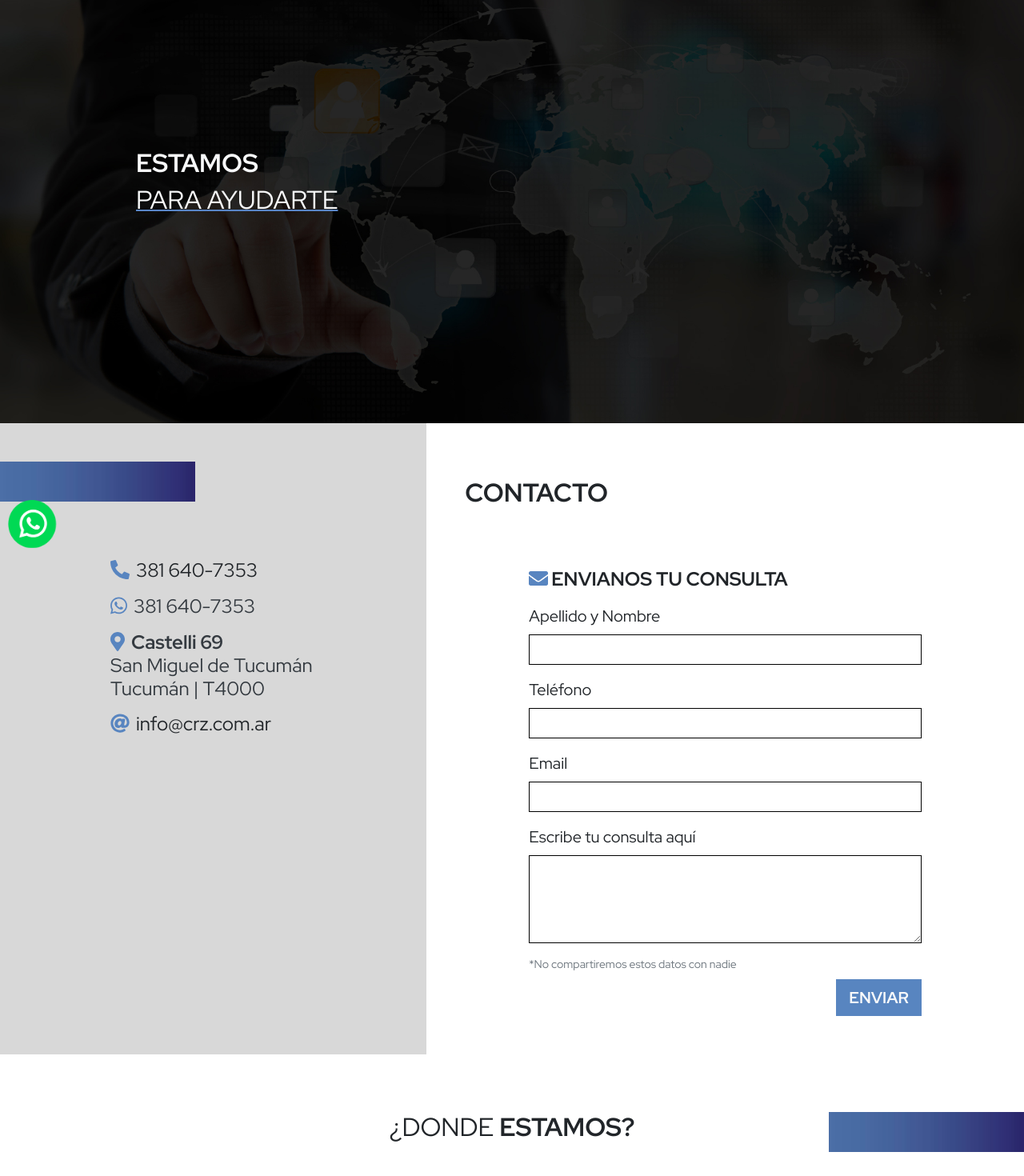
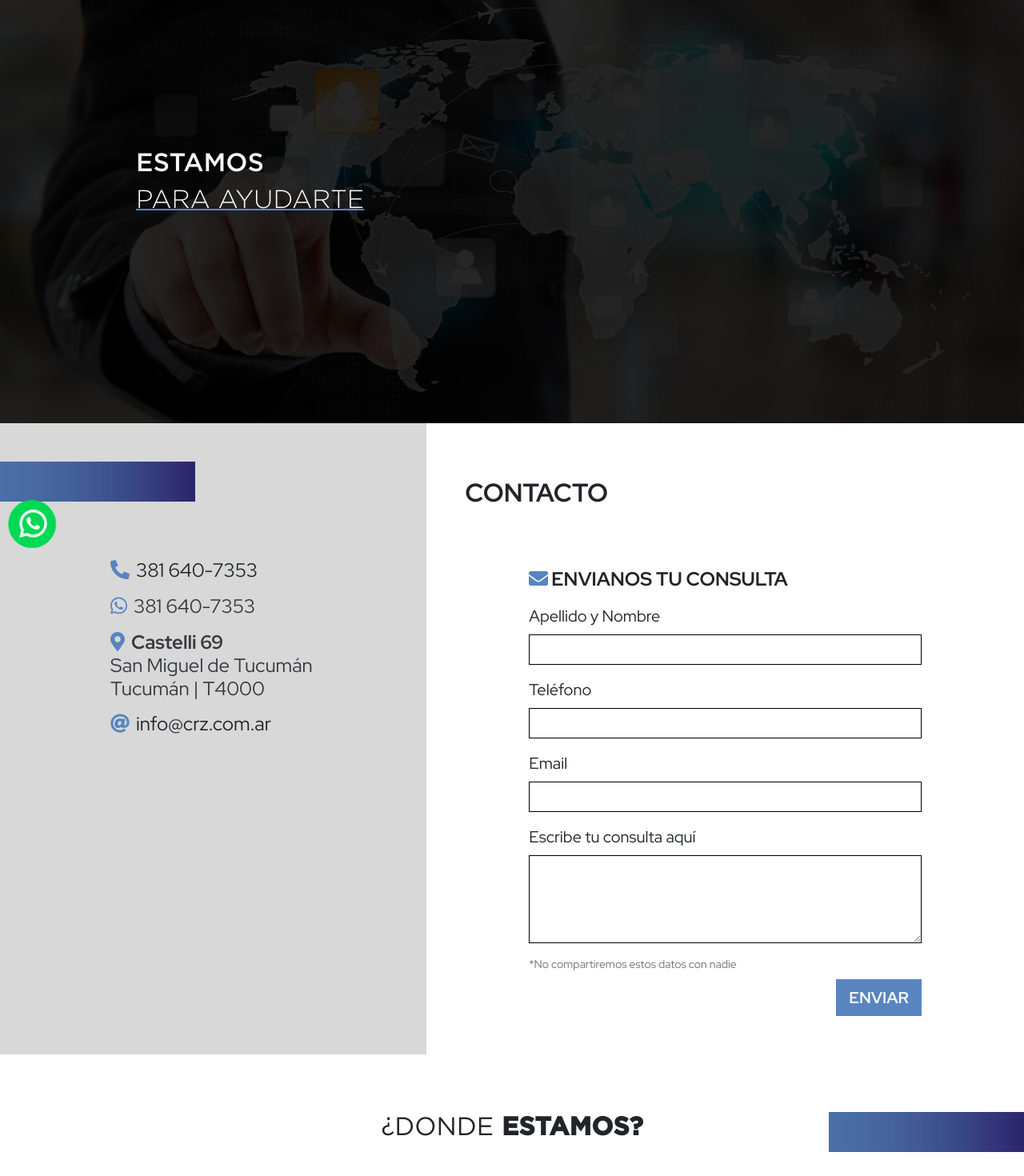
Before and after one commit to patriciodfernandez/carloszelarayan, a React (Create React App) app: page /contacto in a window 1280 px wide. Shown: the part 105-1575 px from the top of the page at 80% size. Built offline with nearby package versions, Linux system fonts and the light colour scheme.

Commit message:
fuentes, se me apaga la compu, fata!

```diff
--- a/src/App.css
+++ b/src/App.css
@@ -57,6 +57,15 @@ html{
 /* FUENTES */
 .gothambold {
   font-family: "Gotham Bold";
+}
+.gothambook{
+  font-family: "Gotham Book";
+}
+.gothamlight{
+  font-family: "Gotham Light";
+}
+.gothammedium{
+  font-family: "Gotham Medium";
 }
 @font-face {
   font-family: "Gotham Bold";
--- a/src/Components/Common/Header.js
+++ b/src/Components/Common/Header.js
@@ -7,7 +7,7 @@ import "./Header.css";
 
 const Header = () => {
   return (
-    <div id="top">
+    <div id="top" className="gothambook">
       {/* HEADER LG Y XL */}
       <div className="positionheader w-100 noxs noxm nomd">
         <Navbar collapseOnSelect expand="lg">
--- a/src/Components/Contacto.js
+++ b/src/Components/Contacto.js
@@ -90,16 +90,16 @@ const Contacto = () => {
         <img src={Slider4} className="w-100"></img>
         <div className="carousel-caption text-light">
           <div className="nomd nolg noxl">
-            <h4 className="text-left">
-              <b>ESTAMOS</b>
+            <h4 className="text-left gothammedium">
+              ESTAMOS
             </h4>
-            <h4 className="text-left subrayado">PARA AYUDARTE</h4>
+            <h4 className="text-left subrayado gothamlight">PARA AYUDARTE</h4>
           </div>
           <div className="noxs nosm">
-            <h2 className="text-left">
-              <b>ESTAMOS</b>
+            <h2 className="text-left gothammedium">
+              ESTAMOS
             </h2>
-            <h2 className="text-left subrayado">PARA AYUDARTE</h2>
+            <h2 className="text-left subrayado gothamlight">PARA AYUDARTE</h2>
           </div>
         </div>
       </div>
@@ -242,8 +242,8 @@ const Contacto = () => {
       </div>
       {/* DONDE ESTAMOS */}
       <div className="my-4 py-5 d-flex titulos">
-          <h2>
-          ¿DONDE <b>ESTAMOS?</b>
+          <h2 className="gothambook">
+          ¿DONDE <b className="gothambold">ESTAMOS?</b>
           </h2>
           <img
             src={captura}
--- a/src/Components/Principal/Slider.js
+++ b/src/Components/Principal/Slider.js
@@ -17,20 +17,20 @@ const Slider = () => {
           <img className="d-block w-100" src={slider1} alt="First slide" />
           <Carousel.Caption className="carousel-caption">
             <Nav.Link exact={true} href="/" className="nav-link text-light noxs nosm">
-              <h2 className="text-left">
-                <b>PROVEEDOR</b>
+              <h2 className="text-left gothammedium">
+                PROVEEDOR
               </h2>
-              <h2 className="text-left subrayado">DE SOLUCIONES</h2>
+              <h2 className="text-left subrayado gothamlight">DE SOLUCIONES</h2>
             </Nav.Link>
             <Nav.Link
               exact={true}
               href="/equipos"
               className="nav-link text-light nomd nolg noxl p-0 m-0"
             >
-              <h4 className="text-left">
-                <b>PROVEEDOR</b>
+              <h4 className="text-left gothammedium">
+                PROVEEDOR
               </h4>
-              <h4 className="text-left subrayado">DE SOLUCIONES</h4>
+              <h4 className="text-left subrayado gothamlight">DE SOLUCIONES</h4>
             </Nav.Link>
           </Carousel.Caption>
         </Carousel.Item>
@@ -42,20 +42,20 @@ const Slider = () => {
               href="/equipos"
               className="nav-link text-light nosm noxs"
             >
-              <h2 className="text-left">
-                <b>CONOCÉ</b>
+              <h2 className="text-left gothammedium">
+                CONOCÉ
               </h2>
-              <h2 className="text-left subrayado">NUESTROS EQUIPOS</h2>
+              <h2 className="text-left subrayado gothamlight">NUESTROS EQUIPOS</h2>
             </Nav.Link>
             <Nav.Link
               exact={true}
               href="/equipos"
               className="nav-link text-light nomd nolg noxl p-0 m-0"
             >
-              <h4 className="text-left">
-                <b>CONOCÉ</b>
+              <h4 className="text-left gothammedium">
+                CONOCÉ
               </h4>
-              <h4 className="text-left subrayado">NUESTROS EQUIPOS</h4>
+              <h4 className="text-left subrayado gothamlight">NUESTROS EQUIPOS</h4>
             </Nav.Link>
           </Carousel.Caption>
         </Carousel.Item>
@@ -67,20 +67,20 @@ const Slider = () => {
               href="/servicios"
               className="nav-link text-light noxs noxm"
             >
-              <h2 className="text-left">
-                <b>CONOCÉ</b>
+              <h2 className="text-left gothammedium">
+                CONOCÉ
               </h2>
-              <h2 className="text-left subrayado">NUESTROS SERVICIOS</h2>
+              <h2 className="text-left subrayado gothamlight">NUESTROS SERVICIOS</h2>
             </Nav.Link>
             <Nav.Link
               exact={true}
               href="/equipos"
               className="nav-link text-light nomd nolg noxl p-0 m-0"
             >
-              <h4 className="text-left">
-                <b>CONOCÉ</b>
+              <h4 className="text-left gothammedium">
+                CONOCÉ
               </h4>
-              <h4 className="text-left subrayado">NUESTROS SERVICIOS</h4>
+              <h4 className="text-left subrayado gothamlight">NUESTROS SERVICIOS</h4>
             </Nav.Link>
           </Carousel.Caption>
         </Carousel.Item>
@@ -92,20 +92,20 @@ const Slider = () => {
               href="/contacto"
               className="nav-link text-light noxs nosm"
             >
-              <h2 className="text-left">
-                <b>ESTAMOS</b>
+              <h2 className="text-left gothammedium">
+                ESTAMOS
               </h2>
-              <h2 className="text-left subrayado">PARA AYUDARTE</h2>
+              <h2 className="text-left subrayado gothamlight">PARA AYUDARTE</h2>
             </Nav.Link>
             <Nav.Link
               exact={true}
               href="/equipos"
               className="nav-link text-light nomd nolg noxl p-0 m-0"
             >
-              <h4 className="text-left">
-                <b>ESTAMOS</b>
+              <h4 className="text-left gothammedium">
+                ESTAMOS
               </h4>
-              <h4 className="text-left subrayado">PARA AYUDARTE</h4>
+              <h4 className="text-left subrayado gothamlight">PARA AYUDARTE</h4>
             </Nav.Link>
           </Carousel.Caption>
         </Carousel.Item>
```
